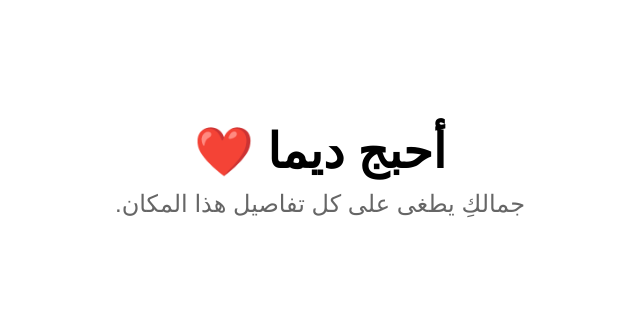
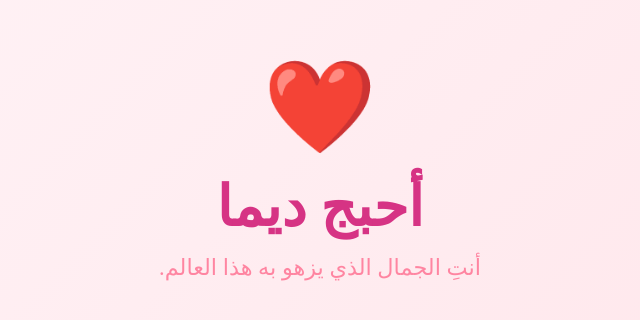
Before and after one commit to sank0o/Elite, a Next.js app: page / in a window 1280 px wide. Shown: the part 218-538 px from the top of the page, without its empty margins (320-960 px from the left). Built offline with nearby package versions, Linux system fonts and the light colour scheme.

Commit message:
Update page.js

```diff
--- a/app/page.js
+++ b/app/page.js
@@ -1,6 +1,6 @@
 'use client';
 
-export default function SimplePage() {
+export default function HeartPage() {
   return (
     <div style={{
       height: '100vh',
@@ -9,11 +9,50 @@ export default function SimplePage() {
       alignItems: 'center',
       justifyContent: 'center',
       direction: 'rtl',
-      fontFamily: 'sans-serif'
+      textAlign: 'center',
+      background: 'linear-gradient(135deg, #fff5f8 0%, #ffe4e9 100%)', // خلفية متدرجة جميلة
+      margin: 0,
+      overflow: 'hidden'
     }}>
-      <h1 style={{ fontSize: '3rem', margin: '0' }}>أحبج ديما ❤️</h1>
-      <p style={{ fontSize: '1.5rem', color: '#666', marginTop: '10px' }}>
-        جمالكِ يطغى على كل تفاصيل هذا المكان.
+      {/* ستايل الأنيميشن للقلب */}
+      <style>{`
+        @keyframes heartbeat {
+          0% { transform: scale(1); }
+          25% { transform: scale(1.1); }
+          50% { transform: scale(1); }
+          75% { transform: scale(1.2); }
+          100% { transform: scale(1); }
+        }
+      `}</style>
+
+      {/* القلب المتحرك */}
+      <div style={{
+        fontSize: '5rem',
+        animation: 'heartbeat 1.5s infinite ease-in-out',
+        marginBottom: '20px',
+        display: 'inline-block'
+      }}>
+        ❤️
+      </div>
+
+      {/* النص الأساسي */}
+      <h1 style={{
+        fontSize: '3.5rem',
+        color: '#d63384',
+        margin: '0',
+        fontFamily: 'serif'
+      }}>
+        أحبج ديما
+      </h1>
+
+      {/* الرسالة الرقيقة */}
+      <p style={{
+        fontSize: '1.4rem',
+        color: '#ff85a1',
+        marginTop: '15px',
+        fontWeight: '300'
+      }}>
+        أنتِ الجمال الذي يزهو به هذا العالم.
       </p>
     </div>
   );
```
